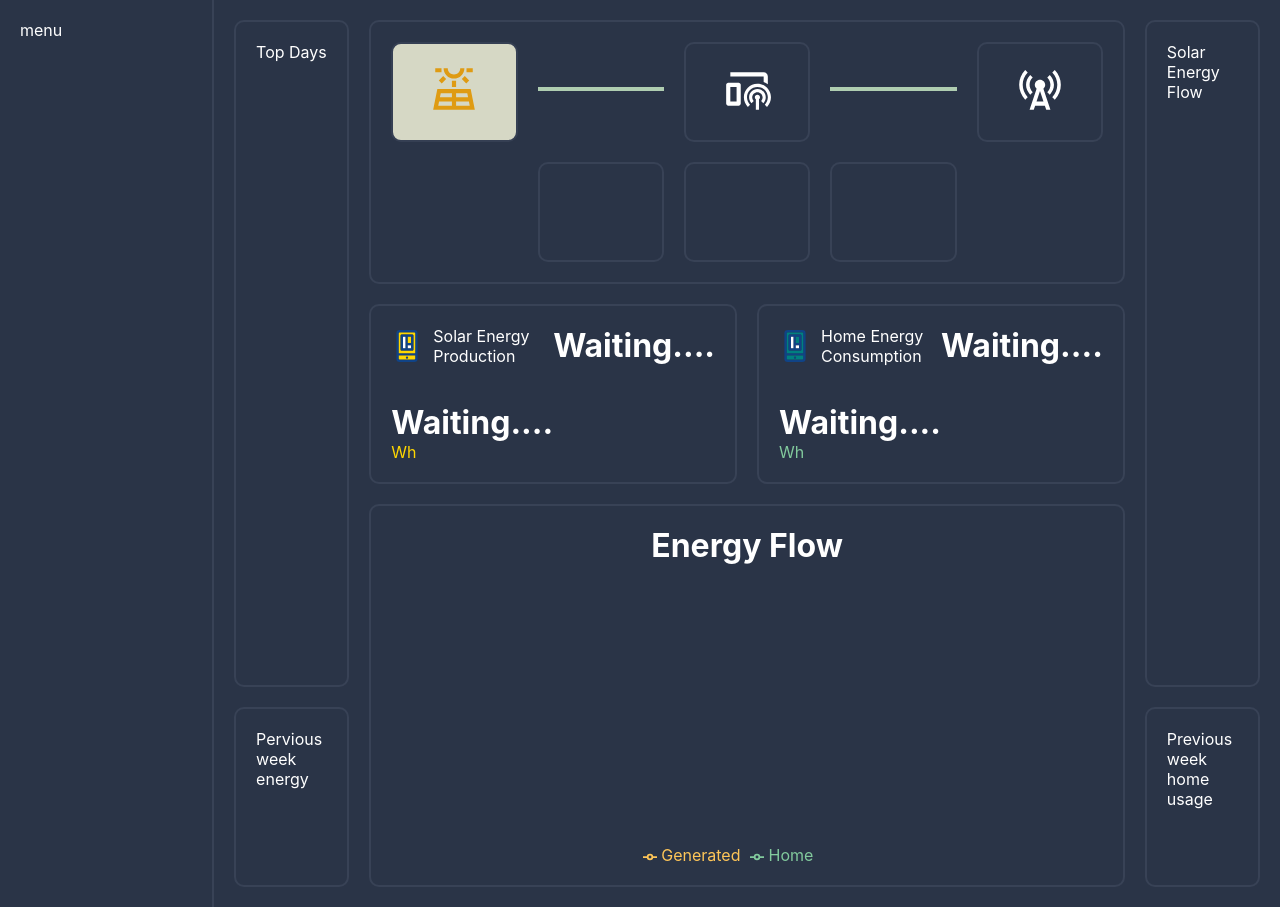
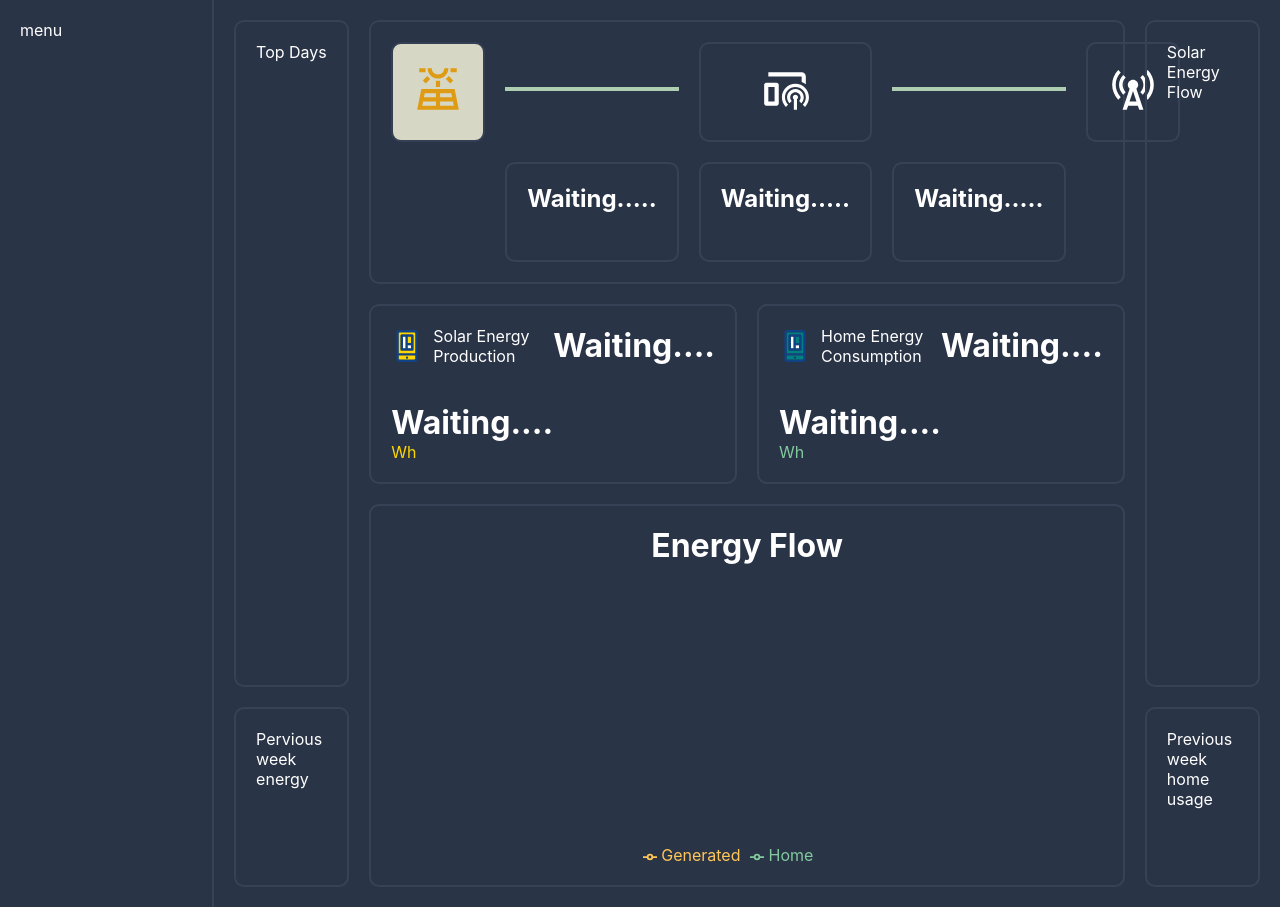
Before and after one commit to eslamdyab21/solar-x, a React (Create React App) app in the folder frontend-gui/: page / in a window 1280 px wide. Built offline with nearby package versions, Linux system fonts and the light colour scheme; no server answers.

Commit message:
add 3 batteries components with its data from kafka and websocket, only charging works for now

```diff
--- /dev/null
+++ b/frontend-gui/src/components/battery/battery.css
@@ -0,0 +1,23 @@
+.boxInfo {
+    flex: 3;
+    display: flex;
+    flex-direction: column;
+    justify-content: space-between;
+}
+
+.title {
+    display: flex;
+    align-items: center;
+    gap: 10px;
+    margin-bottom: 10px;
+}
+
+.title-info {
+    text-align: left;
+    margin-top: 5px;
+}
+
+.icon{
+    margin-left: -5px;
+    margin-top: -5px;
+}
--- /dev/null
+++ b/frontend-gui/src/components/battery/battery.jsx
@@ -0,0 +1,27 @@
+import './battery.css'
+
+
+const Battery = (props) => {
+	return(
+		<div className="topBox">
+		    <div className="boxInfo">
+		        <div className='title'>
+		            <img className='icon' src={props.icon} alt="" />
+		            <span>Battery</span>
+		        </div>
+
+		        <div className='title-info'>
+		            {props.batteryEnergyData?
+		                <h4> {props.batteryEnergyData.current_energy_wh.toLocaleString('en')} </h4>
+		                :
+		                <h5> Wating... </h5>
+		            }
+		             <h6  style={{ color: "gold" }}>Wh</h6>
+		        </div>
+		    </div>
+		</div>
+	)
+}
+
+
+export default Battery;
--- a/frontend-gui/src/components/powerFlow/powerFlow.css
+++ b/frontend-gui/src/components/powerFlow/powerFlow.css
@@ -66,3 +66,7 @@
     grid-row: span 1;
     border: 0px
 }
+
+.battery_energy {
+    text-align: center;
+}
--- a/frontend-gui/src/components/powerFlow/powerFlow.jsx
+++ b/frontend-gui/src/components/powerFlow/powerFlow.jsx
@@ -2,6 +2,7 @@ import LinearIndeterminate from '../linearProgress/linearProgress';
 import SolarPowerOutlinedIcon from '@mui/icons-material/SolarPowerOutlined';
 import BroadcastOnHomeOutlinedIcon from '@mui/icons-material/BroadcastOnHomeOutlined';
 import CellTowerIcon from '@mui/icons-material/CellTower';
+import Battery from '../battery/battery'
 import { useState } from 'react'
 import './powerFlow.css'
 
@@ -11,10 +12,10 @@ const PowerFlow = (props) => {
 
     if (props.solarEnergyData){
         if (props.solarEnergyData.current_consumption_w == 0){
-            !currentConsumptionZeroFlag? setCurrentConsumptionZeroFlag(true) : pass = null
+            !currentConsumptionZeroFlag? setCurrentConsumptionZeroFlag(true) : pass = true
         }
         else{
-            currentConsumptionZeroFlag? setCurrentConsumptionZeroFlag(false) : pass = null
+            currentConsumptionZeroFlag? setCurrentConsumptionZeroFlag(false) : pass = true
         }
     }
 
@@ -77,9 +78,29 @@ const PowerFlow = (props) => {
 
 
             <div className='box_flow box_1row_1col_flow_hide_order'></div>
-            <div className='box_flow box_1row_1col_flow'></div>
-            <div className='box_flow box_1row_1col_flow'></div>
-            <div className='box_flow box_1row_1col_flow'></div>
+            <div className='box_flow box_1row_1col_flow'>
+            { props.batteryEnergyData?
+                <Battery batteryEnergyData={props.batteryEnergyData.battery_1} icon={props.icon}/>
+                :
+                <h2>Waiting.....</h2>
+            }
+            </div>
+            <div className='box_flow box_1row_1col_flow'>
+                { props.batteryEnergyData?
+                <Battery batteryEnergyData={props.batteryEnergyData.battery_2} icon={props.icon}/>
+                :
+                <h2>Waiting.....</h2>
+            }
+            </div>
+
+            <div className='box_flow box_1row_1col_flow'>
+                { props.batteryEnergyData?
+                <Battery batteryEnergyData={props.batteryEnergyData.battery_3} icon={props.icon}/>
+                :
+                <h2>Waiting.....</h2>
+            }
+            </div>
+
             <div className='box_flow box_1row_1col_flow_hide_order'></div>
         </div>
     )
--- a/frontend-gui/src/pages/home.jsx
+++ b/frontend-gui/src/pages/home.jsx
@@ -46,7 +46,7 @@ const Home = () => {
             </div>
 
             <div className="box box_1row_2col">
-                <PowerFlow webSocket={webSocket} solarEnergyData={solarEnergy}/>
+                <PowerFlow solarEnergyData={solarEnergy} batteryEnergyData={batteryEnergy} icon={'/batteryIcon.svg'}/>
             </div>
 
             <div className="box box_3row_1col">
```
Also changed, not shown: frontend-gui/public/batteryIcon.svg (added).
